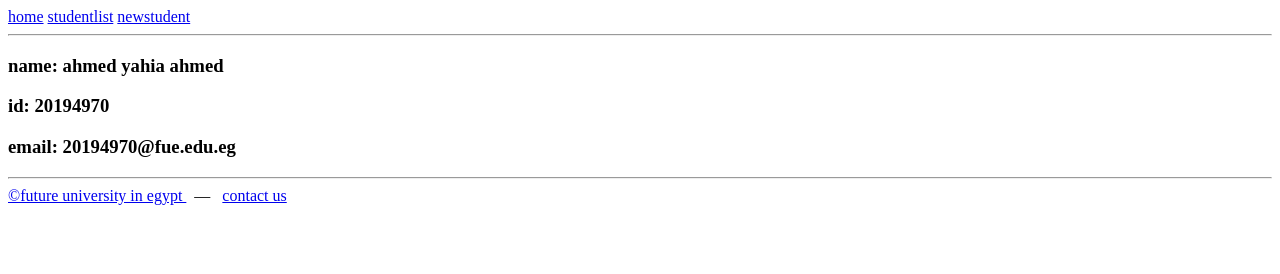
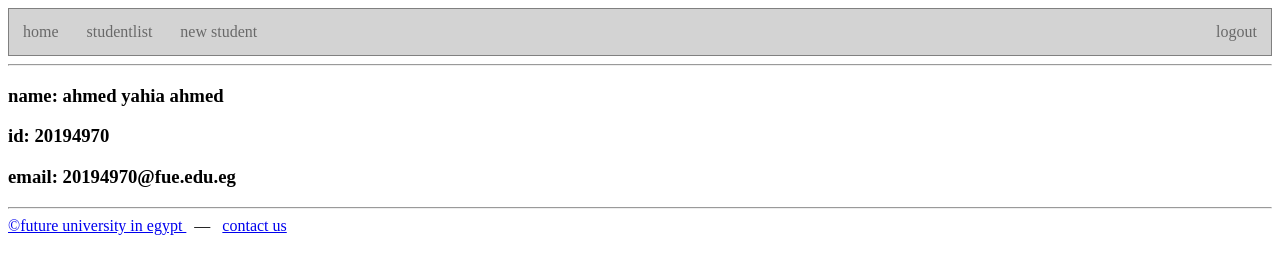
Before and after one commit to Ahmed20194970/ahmed, a plain HTML site: page index.html in a window 1280 px wide. Drawn offline with Linux system fonts and the light colour scheme.

Commit message:
Update index.html

```diff
--- a/index.html
+++ b/index.html
@@ -1,14 +1,24 @@
 <html>
     <head>
         <title>
-            ahmedyahia
+            Internet technolgy
         </title>
+
+    <link type ="text/css" href= "style.css" rel="stylesheet">
     </head>
     <body>
-        <a href="#"> home</a>
-        <a href="studentlist.html"> studentlist</a>
-        <a href="#"> newstudent</a>
-        <hr>
+
+        <ul>
+
+       <li> <a href="index.html"> home</a></li>
+    <li>  <a href="studentlist.html"> studentlist</a></li>
+      <li> <a href= "newstudent.html">new student</a></li>
+       <li class= "nav-right"><a href = "sign.html"> logout</a></li>
+      </ul>
+
+      <hr>
+
+
         <h3> name: ahmed yahia ahmed</h3>
         <h3> id: 20194970</h3>
         <h3> email: 20194970@fue.edu.eg</h3>
```
